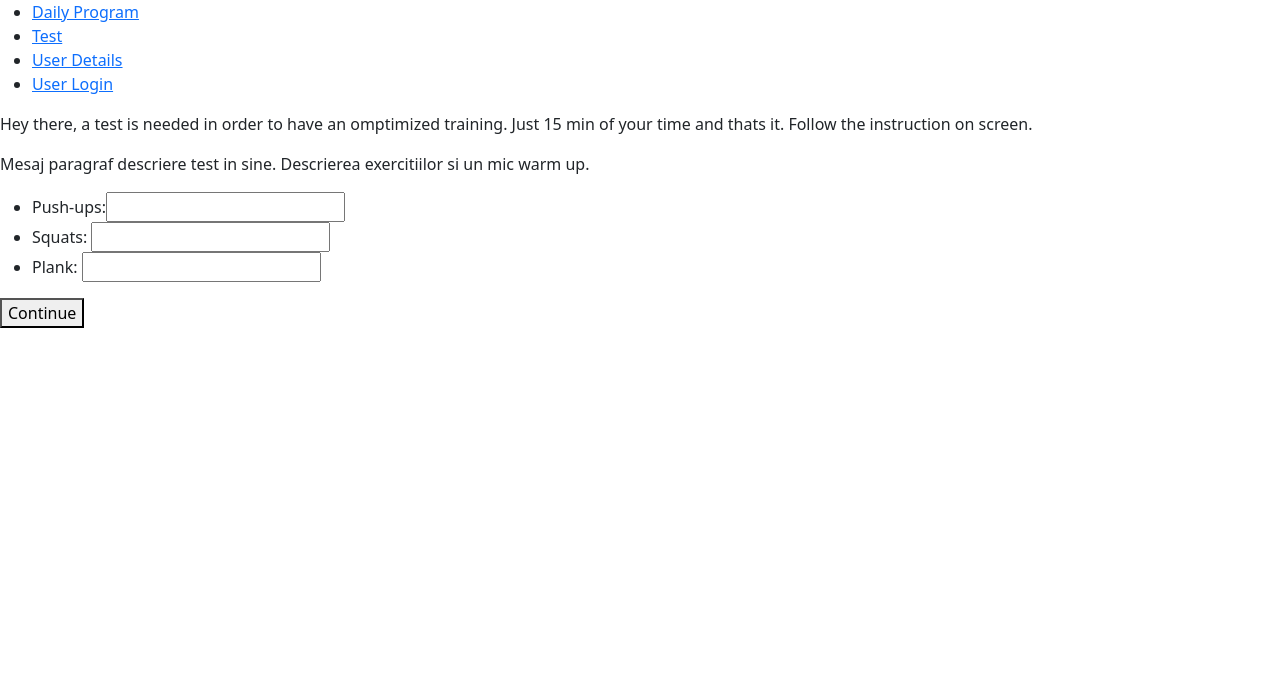
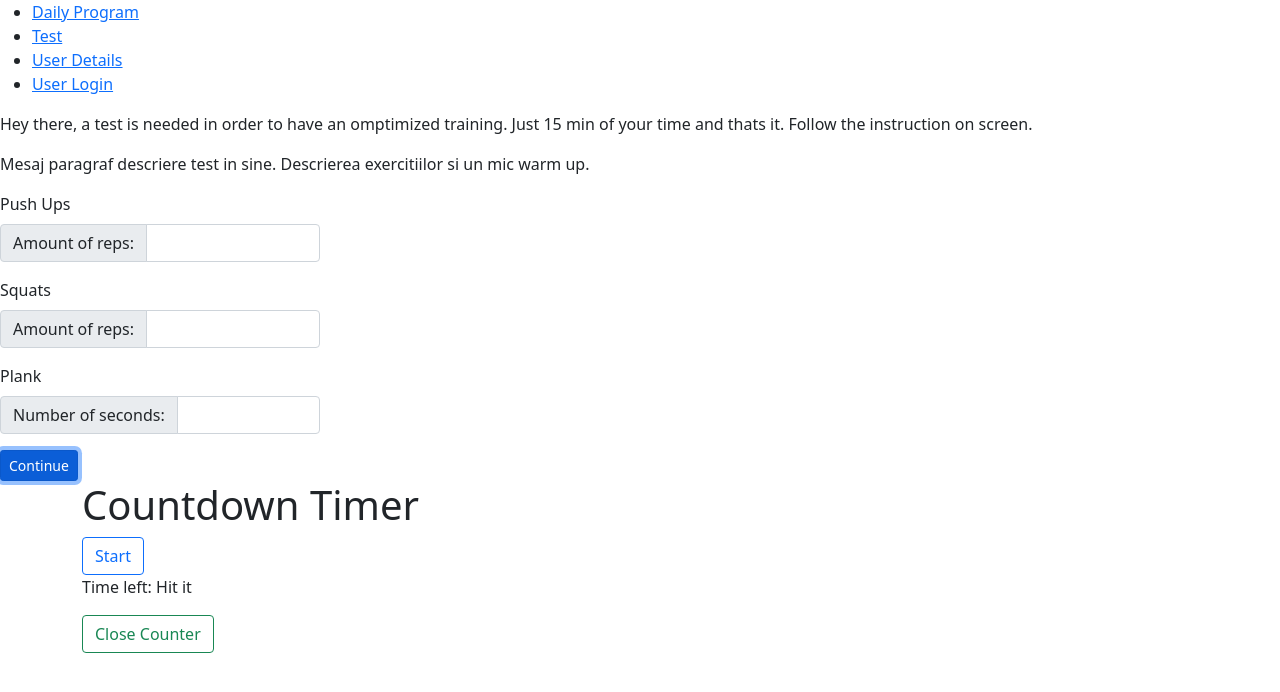
Before and after one commit to gabrielmanu/the-app, an Angular app: page /test in a window 1280 px wide. Both pictures are taken after a click on the button "Continue". Shown: the top 692 px of the page. Built offline with nearby package versions, Linux system fonts and the light colour scheme.

Commit message:
add countdown timer component

```diff
--- a/src/app/app.module.ts
+++ b/src/app/app.module.ts
@@ -8,6 +8,7 @@ import { UserLoginComponent } from './components/user-login/user-login.component
 import { TestComponent } from './components/test/test.component';
 import { DailyProgramComponent } from './components/daily-program/daily-program.component';
 import { UserDetailsComponent } from './components/user-details/user-details.component';
+import { TimerComponent } from './timer/timer.component';
 
 @NgModule({
   declarations: [
@@ -15,7 +16,8 @@ import { UserDetailsComponent } from './components/user-details/user-details.com
     UserLoginComponent,
     TestComponent,
     DailyProgramComponent,
-    UserDetailsComponent
+    UserDetailsComponent,
+    TimerComponent
   ],
   imports: [
     BrowserModule,
--- a/src/app/components/test/test.component.html
+++ b/src/app/components/test/test.component.html
@@ -1,24 +1,60 @@
-
 <div class="test-description">
-    <p> Hey there, a test is needed in order to have an omptimized training. Just 15 min of your time and thats it. Follow the instruction on screen. </p>
+  <p>
+    Hey there, a test is needed in order to have an omptimized training. Just 15
+    min of your time and thats it. Follow the instruction on screen.
+  </p>
 
   <div class="instructions">
-        <p> Mesaj paragraf descriere test in sine. Descrierea exercitiilor si un mic warm up. </p>
+    <p>
+      Mesaj paragraf descriere test in sine. Descrierea exercitiilor si un mic
+      warm up.
+    </p>
   </div>
   <div class="test-results">
-        <ul>
-
-            <li>Push-ups:<input id="test-pushups" type="text"></li>
-            <li>Squats: <input id="test-squats" type="text"></li>
-            <li>Plank: <input id="test-plank" type="text"></li>
-        </ul>
+    <form>
+      <label for="score-pushups" class="form-label">Push Ups</label>
+      <div class="input-group mb-3 w-25">
+        <span class="input-group-text"
+          >Amount of reps:</span
+        >
+        <input
+          type="text"
+          class="form-control"
+          id="score-pushups"
+        />
+      </div>
+      <label for="score-squats" class="form-label">Squats</label>
+      <div class="input-group mb-3 w-25">
+        <span class="input-group-text"
+          >Amount of reps:</span
+        >
+        <input
+          type="text"
+          class="form-control"
+          id="score-squats"
+        />
+      </div>
+      <label for="score-plank" class="form-label">Plank</label>
+      <div class="input-group mb-3 w-25">
+        <span class="input-group-text"
+          >Number of seconds:</span
+        >
+        <input
+          type="text"
+          class="form-control"
+          id="score-plank"
+        />
+      </div>
+    </form>
   </div>
 
-    <button> Continue </button>
+  <button class = "btn btn-primary btn-sm" (click)="onContinueClicked()">Continue</button>
   <!--
         > generarea paginii de first test results ( stocare intr un obiect resultate intiale)
         > quiz cu personal grading pentru fiecare ex si pertotal ( stocare intr un obiect apreciere personala)
         > afisare scor folosit ca baza pentru generarea structurii antrenamentelor. (ma gandesc la algoritm)
 
     -->
+  <ng-template #vf> </ng-template>
+  <!-- <app-timer [totalSeconds]="10"></app-timer> -->
 </div>
--- a/src/app/components/test/test.component.ts
+++ b/src/app/components/test/test.component.ts
@@ -1,5 +1,7 @@
-import { Component, OnInit } from '@angular/core';
+import { Component, OnInit, ComponentFactoryResolver, ViewChild, ViewContainerRef } from '@angular/core';
 import { Test } from 'src/app/types/test.interface';
+import { UserService } from '../../services/user.service';
+import { TimerComponent } from 'src/app/timer/timer.component';
 
 @Component({
   selector: 'app-test',
@@ -7,10 +9,10 @@ import { Test } from 'src/app/types/test.interface';
   styleUrls: ['./test.component.scss']
 })
 export class TestComponent implements OnInit {
-
+  @ViewChild("vf",{read: ViewContainerRef}) vf: ViewContainerRef;
   test: Test;
 
-  constructor() { }
+  constructor(private componentFactoryResolver: ComponentFactoryResolver) { }
 
   ngOnInit(): void {
 
@@ -30,10 +32,24 @@ export class TestComponent implements OnInit {
 
   }
 
+
   // create new test
 
   onStopTest(){
 
   }
 
+  onContinueClicked(){
+    let resolver = this.componentFactoryResolver.resolveComponentFactory(TimerComponent);
+    const componentRef = this.vf.createComponent(resolver);
+    componentRef.instance.totalSeconds = 300; // equiv to 5 min.
+    console.log(componentRef)
+
+    componentRef.instance.closeBtnClick.subscribe(()=>{
+      componentRef.destroy();
+      clearInterval();
+    })
+
+  }
+
 }
--- a/src/app/components/user-login/user-login.component.ts
+++ b/src/app/components/user-login/user-login.component.ts
@@ -1,4 +1,4 @@
-import { Component, OnInit } from '@angular/core';
+import { Component, OnInit, Output } from '@angular/core';
 import { UserService } from '../../services/user.service';
 import { Router } from '@angular/router';
 
@@ -9,7 +9,7 @@ import { Router } from '@angular/router';
 })
 export class UserLoginComponent implements OnInit {
 
-  userName: string = 'ion';
+  @Output() userName: string = '';
 
   constructor(protected userService: UserService, protected router: Router) { }
 
--- a/src/app/services/user.service.ts
+++ b/src/app/services/user.service.ts
@@ -49,11 +49,11 @@ export class UserService {
   }
 
   protected saveUserToLocalStorage() {
-    localStorage.setItem('GynAppUser', JSON.stringify(this._user));
+    localStorage.setItem('GymAppUser', JSON.stringify(this._user));
   }
 
   protected getUserFromLocalStorage() {
-    return JSON.parse(localStorage.getItem('GynAppUser'));
+    return JSON.parse(localStorage.getItem('GymAppUser'));
   }
 
 
--- /dev/null
+++ b/src/app/timer/timer.component.html
@@ -0,0 +1,6 @@
+<div class="container">
+    <h1>Countdown Timer</h1>
+    <button id="countdown-btn" (click)="updateTimerCount()" class="btn btn-outline-primary"> Start </button>
+    <p>Time left: <span id="countdown-display">Hit it</span></p>
+    <button class ="btn btn-outline-success" (click)="onCloseBtnClicked()">Close Counter</button>
+</div>
--- /dev/null
+++ b/src/app/timer/timer.component.ts
@@ -0,0 +1,49 @@
+import { Component, OnInit, Output, Input, EventEmitter } from '@angular/core';
+
+@Component({
+  selector: 'app-timer',
+  templateUrl: './timer.component.html',
+  styleUrls: ['./timer.component.scss']
+})
+export class TimerComponent implements OnInit {
+  @Input() totalSeconds: number;
+
+  public closeBtnClick: EventEmitter<any> = new EventEmitter<any>();
+  // time = this.timerMinutes*60;
+
+
+
+
+  constructor() { }
+
+  ngOnInit(): void {
+  }
+
+
+
+  updateTimerCount() {
+    const updateInterval = setInterval(()=> {
+
+      if (this.totalSeconds <= 0) {
+        alert("timer done")
+        clearInterval(updateInterval);
+        return
+      }
+
+      let minutes = Math.floor(this.totalSeconds/60);
+      let seconds = this.totalSeconds % 60;
+
+      const countdownDisplayEl= document.getElementById("countdown-display");
+      countdownDisplayEl.innerHTML =`${minutes} : ${seconds}`
+
+       this.totalSeconds--;
+
+      console.log("increment down")
+    },1000)
+
+  }
+  onCloseBtnClicked(){
+    this.closeBtnClick.emit();
+    console.log("close btn was clicked")
+  }
+}
```
Also changed, not shown: src/app/timer/timer.component.scss (added), 1 other file (tests, documents, lock files or other folders). Lines whose indentation alone changed are shown as unchanged.
